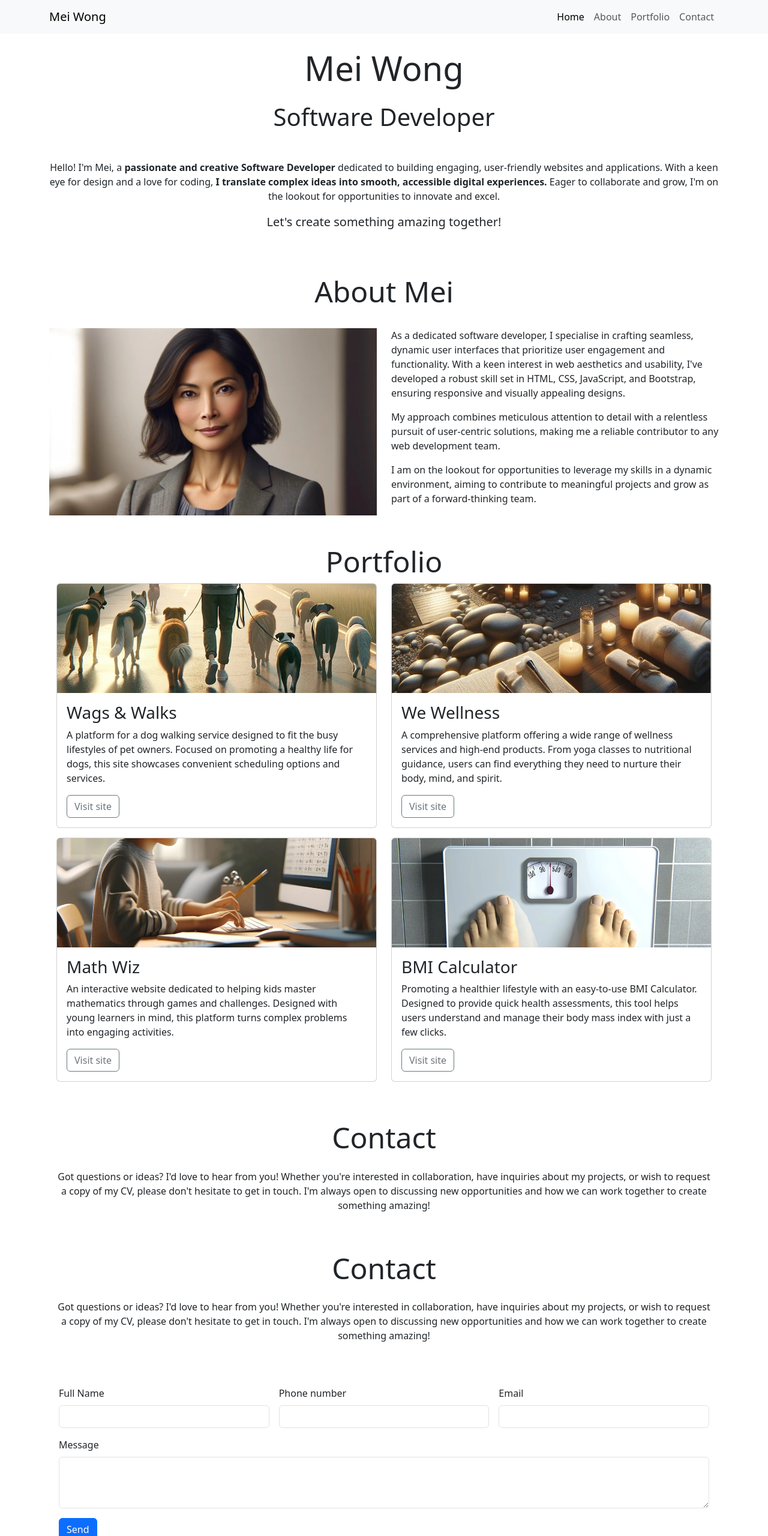
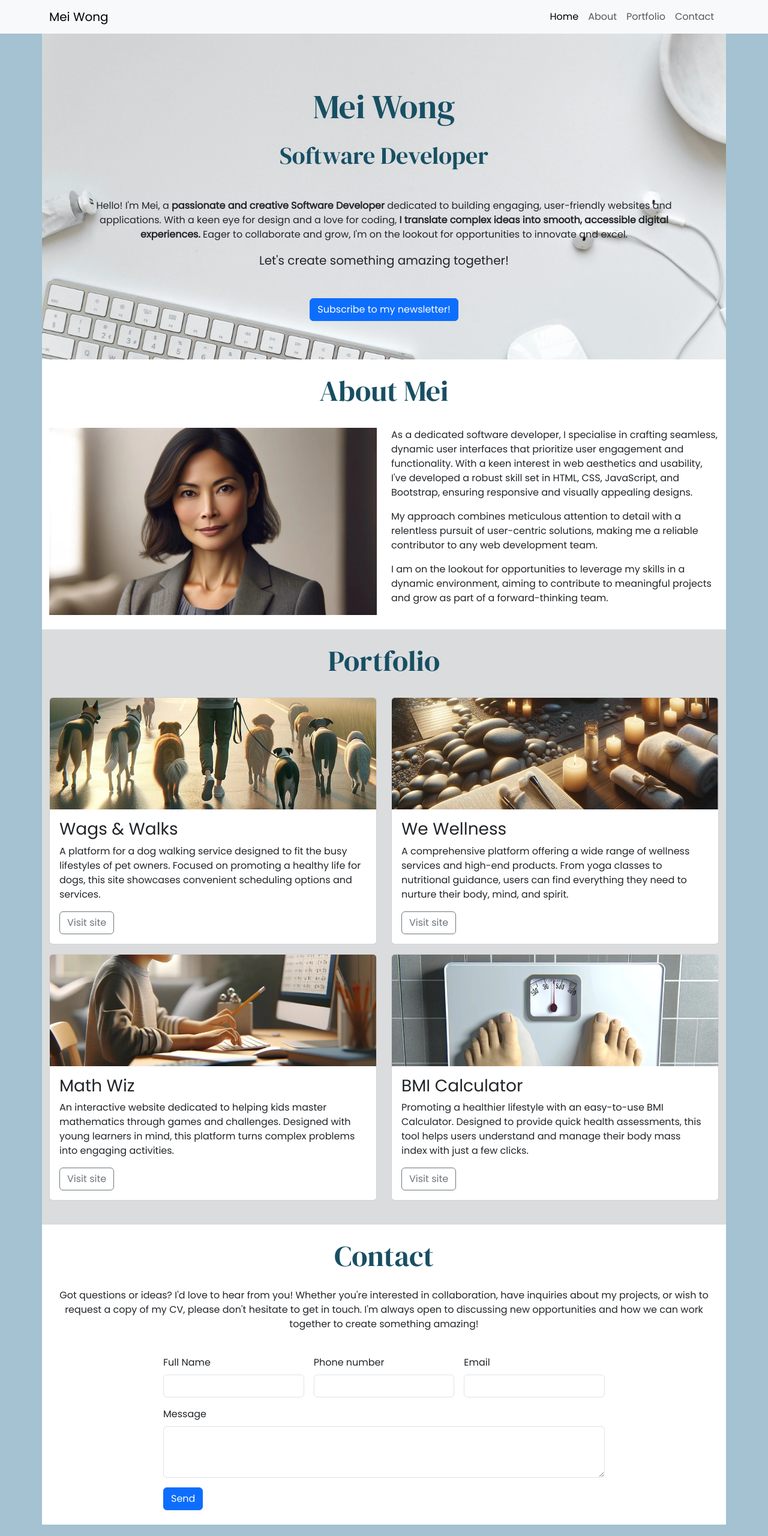
Before and after one commit to sognodoro/boot-strap, a plain HTML site: page index.html in a window 1280 px wide. Shown: the top 2560 px of the page at 60% size. Drawn offline with nearby package versions, Linux system fonts and the light colour scheme.

Commit message:
Added css styles,body,h1, background colors

```diff
--- /dev/null
+++ b/assets/css/style.css
@@ -0,0 +1,36 @@
+/*
+    #a4c2d1; egg blue
+    #dbdcde; light grey
+    #1f7798; mid-blue
+    #184f63; dark-blue
+*/
+
+/* global styles */
+
+@import url('https://fonts.googleapis.com/css2?family=DM+Serif+Display:ital@0;1&family=Poppins&display=swap');
+body{font-family: "Poppins", sans-serif;
+    background-color:  #a4c2d1; /*Egg blue*/
+}
+h1,h2{
+    font-family: "DM Serif Display", serif;
+    color:#184f63; /*dark-blue*/
+}
+/*about*/
+#about{
+    background-color: white;
+}
+/*portfolio*/
+#portfolio{background-color:#dbdcde; /*light grey*/ ;
+
+}
+/*contact section*/
+#contact{background-color: white;}
+/* hero section */
+#hero {
+    background-color: #dbdcde; /* light grey */
+    background-image: url("../images/background.webp");
+    background-size: cover;
+    background-position: 50% 70%;
+    min-height: 500px;
+    padding: 5% 7%;
+}
--- a/index.html
+++ b/index.html
@@ -1,11 +1,16 @@
 <!DOCTYPE html>
 <html lang="en">
+
 <head>
     <meta charset="UTF-8">
     <meta name="viewport" content="width=device-width, initial-scale=1.0">
-    <link href="https://cdn.jsdelivr.net/npm/bootstrap@5.3.3/dist/css/bootstrap.min.css" rel="stylesheet" integrity="sha384-QWTKZyjpPEjISv5WaRU9OFeRpok6YctnYmDr5pNlyT2bRjXh0JMhjY6hW+ALEwIH" crossorigin="anonymous">
+    <title>Mei Wong | Software Developer</title>
 
-    <title>Mei Wong | Software developer</title>
+    <!-- Bootstrap CSS Link -->
+    <link href="https://cdn.jsdelivr.net/npm/bootstrap@5.3.3/dist/css/bootstrap.min.css" rel="stylesheet"
+    integrity="sha384-QWTKZyjpPEjISv5WaRU9OFeRpok6YctnYmDr5pNlyT2bRjXh0JMhjY6hW+ALEwIH" crossorigin="anonymous">
+    <!--Custom style css-->
+    <link href="assets\css\style.css" rel="stylesheet">
 </head>
 
 <body>
@@ -18,7 +23,7 @@
                 <span class="navbar-toggler-icon"></span>
             </button>
             <div class="collapse navbar-collapse" id="navbarSupportedContent">
-                <ul class="navbar-nav ms-auto" >
+                <ul class="navbar-nav ms-auto">
                     <li class="nav-item">
                         <a class="nav-link active" aria-current="page" href="index.html">Home</a>
                     </li>
@@ -58,6 +63,10 @@
                 </p>
                 <!-- mb-5 gives extra margin spacing under lead text -->
                 <p class="lead mb-5">Let's create something amazing together!</p>
+                <!-- Bootstrap modal button -->
+                <button type="button" class="btn btn-primary" data-bs-toggle="modal" data-bs-target="#exampleModal">
+                    Subscribe to my newsletter!
+                </button>
             </div>
         </section>
     </header>
@@ -98,12 +107,12 @@
                     </p>
                 </div>
             </div>
-
+        </section>
         <!-- portfolio section starts here -->
-<section id="portfolio" class="container">
-    <div class="row my-4" >
+        <section id="portfolio" class="container pb-4">
+            <div class="row">
                 <!-- my-4 used to add top and bottom margin to heading -->
-        <div class="col-12 text-center">
+                <div class="col-12 text-center my-4">
                     <h2 class="display-5">Portfolio</h2>
                 </div>
                 <!-- cols for cards -->
@@ -124,7 +133,7 @@
                     </div>
                 </div>
                 <div class="col-12 col-md-6">
-            <div class="card ">
+                    <div class="card mb-3">
                         <img src="assets/images/we-wellness.webp" class="card-img-top"
                             alt="A spa with candles towels and natural material">
                         <div class="card-body">
@@ -157,7 +166,7 @@
                     </div>
                 </div>
                 <div class="col-12 col-md-6">
-            <div class="card ">
+                    <div class="card mb-3">
                         <img src="assets/images/bmi-calculator.webp" class="card-img-top"
                             alt="Weighing scales seen from the first person view of the person standing on the scales">
                         <div class="card-body">
@@ -174,13 +183,9 @@
                 </div>
             </div>
         </section>
-<footer id="contact" class="container">
-    <div class="row">
-        <div class="col-12 text-center my-4">
-            <h1 class="display-5">Contact</h1>
-            <p class="mt-4">Got questions or ideas? I'd love to hear from you! Whether you're interested in collaboration, have inquiries about my projects, or wish to request a copy of my CV, please don't hesitate to get in touch. I'm always open to discussing new opportunities and how we can work together to create something amazing!</p>
-        </div>
-   <!--Add your form-->
+    </main>
+
+    <!-- Contact section -->
     <footer id="contact" class="container">
         <div class="row justify-content-center">
             <div class="col-12 text-center my-4">
@@ -191,7 +196,7 @@
                     touch. I'm always open to discussing new opportunities and how we
                     can work together to create something amazing!</p>
             </div>
-
+            <div class="col-12 col-md-10 col-lg-8 mb-4">
                 <!-- Add your form here -->
                 <form class="row g-3">
                     <div class="col-lg-4">
@@ -217,6 +222,42 @@
             </div>
         </div>
     </footer>
+
+    <!-- Bootstrap modal -->
+    <!-- Modal -->
+    <div class="modal fade" id="exampleModal" tabindex="-1" aria-labelledby="exampleModalLabel" aria-hidden="true">
+        <div class="modal-dialog modal-lg">
+            <div class="modal-content">
+                <div class="modal-header">
+                    <h1 class="modal-title fs-5" id="exampleModalLabel">Subscribe</h1>
+                    <button type="button" class="btn-close" data-bs-dismiss="modal" aria-label="Close"></button>
+                </div>
+                <div class="modal-body">
+                    <p>
+                        Join my newsletter for the latest updates on my projects,
+                        coding tips, and industry insights delivered straight to your
+                        inbox.
+                    </p>
+                    <form class="row g-3">
+                        <div class="col-lg-6">
+                            <label for="inputName" class="form-label">Name</label>
+                            <input type="text" class="form-control" id="inputName">
+                        </div>
+                        <div class="col-lg-6">
+                            <label for="inputEmail" class="form-label">Email</label>
+                            <input type="email" class="form-control" id="inputEmail">
+                        </div>
+                        <div class="col-12 mb-4">
+                            <button type="submit" class="btn btn-primary">
+                                Sign up!
+                            </button>
+                        </div>
+                    </form>
+                </div>
+            </div>
+        </div>
+    </div>
+
     <!-- Bootstrap JS Script-->
     <script src="https://cdn.jsdelivr.net/npm/bootstrap@5.3.3/dist/js/bootstrap.bundle.min.js"
         integrity="sha384-YvpcrYf0tY3lHB60NNkmXc5s9fDVZLESaAA55NDzOxhy9GkcIdslK1eN7N6jIeHz"
@@ -224,8 +265,3 @@ crossorigin="anonymous"></script>
 </body>
 
 </html>
-
-
-</body>
-<script src="https://cdn.jsdelivr.net/npm/bootstrap@5.3.3/dist/js/bootstrap.bundle.min.js" integrity="sha384-YvpcrYf0tY3lHB60NNkmXc5s9fDVZLESaAA55NDzOxhy9GkcIdslK1eN7N6jIeHz" crossorigin="anonymous"></script>
-</html>
```
Also changed, not shown: assets/images/background.webp (added). Lines whose indentation alone changed are shown as unchanged.
